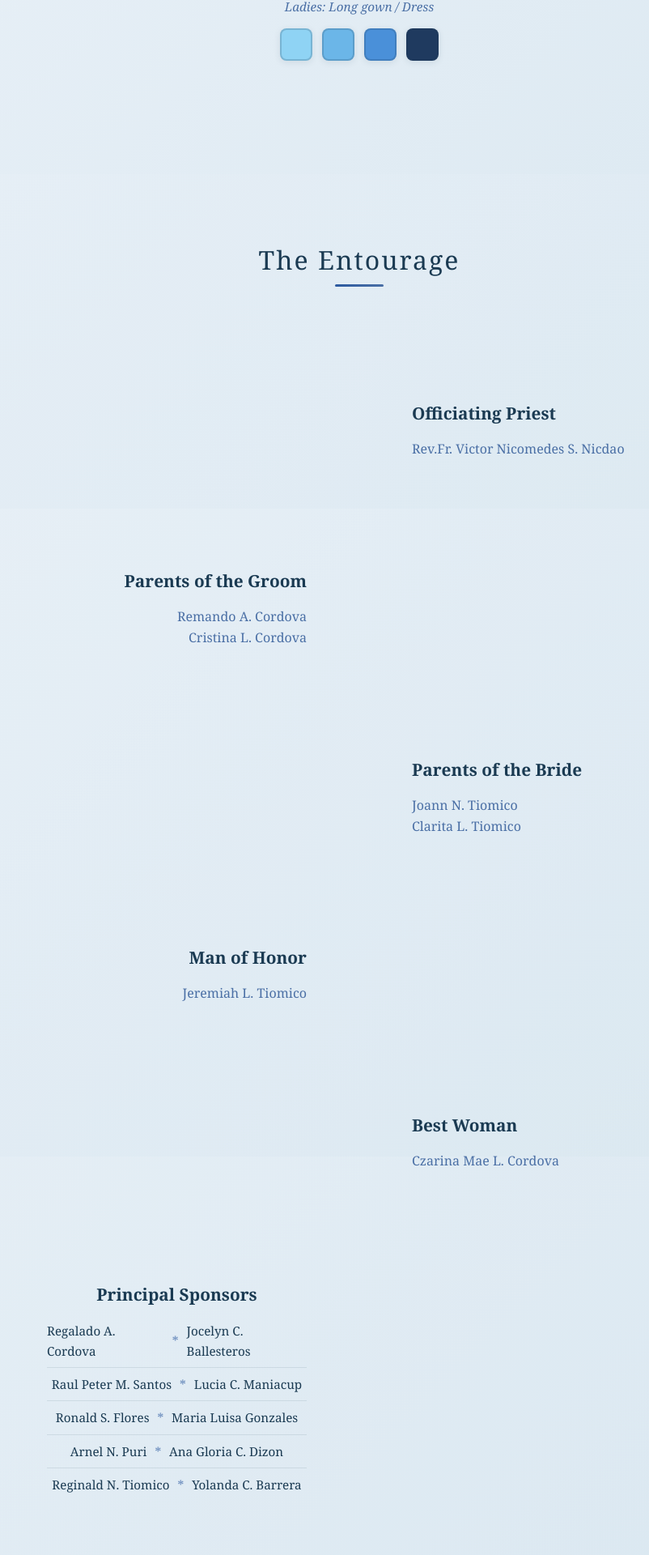
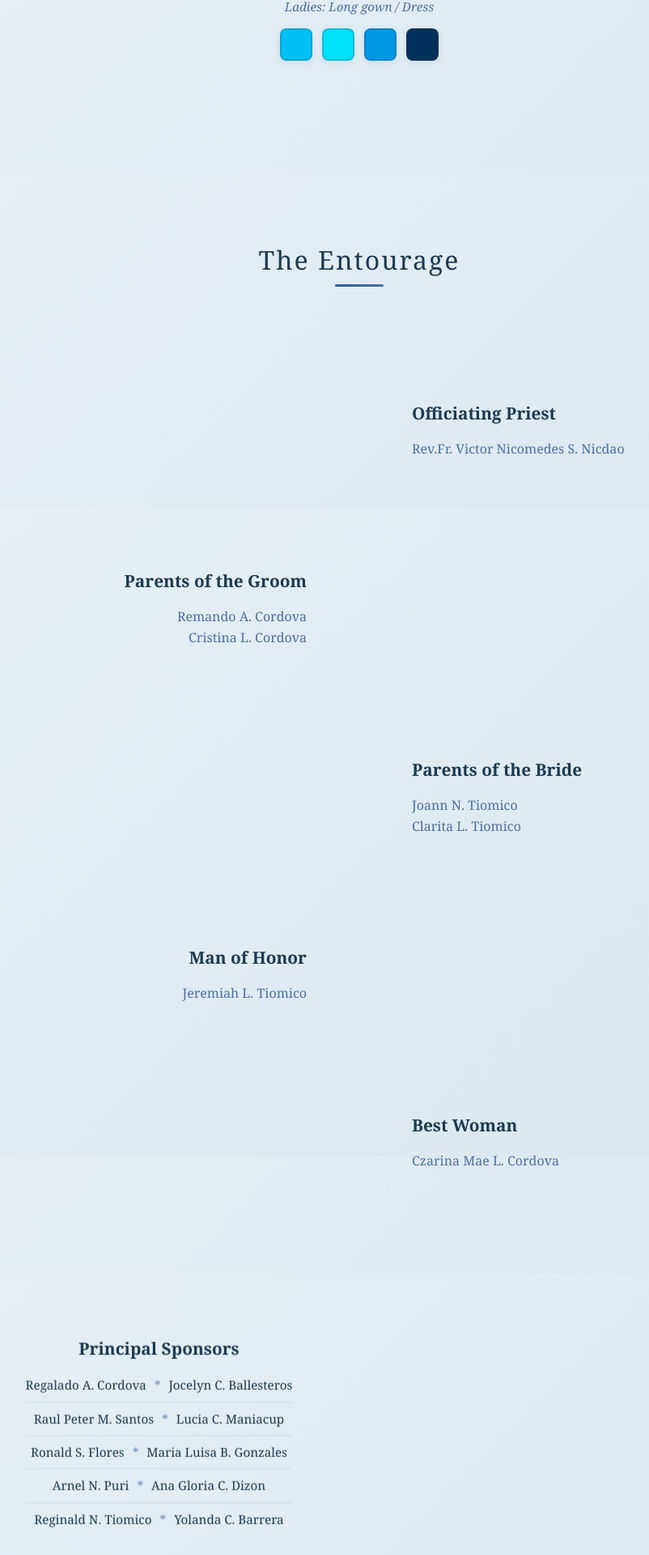
Before and after one commit to joparungaostudent-cell/raeandclaireinv, a React (Vite) app: page / in a window 1280 px wide. Shown: the part 2572-4492 px from the top of the page at 81% size, without its empty margins (196-998 px from the left). Built offline with nearby package versions, Linux system fonts and the light colour scheme.

Commit message:
updated8

```diff
--- a/src/App.jsx
+++ b/src/App.jsx
@@ -157,7 +157,7 @@ export default function App() {
             <h3>Reception</h3>
             <p>The Orchidarium Event Center</p>
             <a
-              href="https://maps.google.com/maps/search/The+Orchids+Garden+CSFP"
+              href="https://maps.app.goo.gl/gr9fPyT4UNahxjd48"
               target="_blank"
               className="button"
             >
@@ -190,8 +190,9 @@ export default function App() {
 
                <div className="color-swatches">
               <div className="color-swatch" style={{backgroundColor: '#0041c0'}} title="Royal"></div>
+
               <div className="color-swatch" style={{backgroundColor: '#0b1aa3'}} title="Indigo"></div>
-              <div className="color-swatch" style={{backgroundColor: '#00315b'}} title="Navy"></div>
+              <div className="color-swatch" style={{backgroundColor: '#002d83'}} title="Sapphire"></div>
               <div className="color-swatch" style={{backgroundColor: '#1a1965'}} title="Berry"></div>
             </div>
               </div>
@@ -219,10 +220,10 @@ export default function App() {
             </div> <br></br>
                 <span className="dress-label">Ladies: Long gown / Dress</span>
                 <div className="color-swatches">
-              <div className="color-swatch" style={{backgroundColor: '#8FD3F4'}} title="Sky Navy"></div>
-              <div className="color-swatch" style={{backgroundColor: '#6BB6E8'}} title="Light Navy"></div>
-              <div className="color-swatch" style={{backgroundColor: '#4A90D9'}} title="Medium Navy"></div>
-              <div className="color-swatch" style={{backgroundColor: '#1F3A5F'}} title="Dark Navy"></div>
+              <div className="color-swatch" style={{backgroundColor: '#00bff5'}} title="Sky"></div>
+              <div className="color-swatch" style={{backgroundColor: '#00e0fa'}} title="Aqua"></div>
+              <div className="color-swatch" style={{backgroundColor: '#0097e3'}} title="Ocean"></div>
+              <div className="color-swatch" style={{backgroundColor: '#00315b'}} title="Navy"></div>
             </div>
               </div>
             </div>
@@ -316,18 +317,18 @@ export default function App() {
 
         </div>
         {/* Centered Principal Sponsors block */}
-                  <div className="timeline-item center reveal" style={{ width: '100%', textAlign: 'center', margin: '32px 0' }}>
+
+      </section>
+        <div className="timeline-item center reveal" style={{ width: '100%', textAlign: 'center', margin: '32px 0' }}>
                     <h3 className="timeline-title">Principal Sponsors</h3>
                     <div className="sponsors-list" style={{ display: 'inline-block', textAlign: 'left', fontSize: '1.1rem', margin: '0 auto' }}>
                       <div className="sponsor-pair"><span className="sponsor-name">Regalado A. Cordova</span> <span className="sponsor-divider">*</span> <span className="sponsor-name">Jocelyn C. Ballesteros</span></div>
                       <div className="sponsor-pair"><span className="sponsor-name">Raul Peter M. Santos</span> <span className="sponsor-divider">*</span> <span className="sponsor-name">Lucia C. Maniacup</span></div>
-                      <div className="sponsor-pair"><span className="sponsor-name">Ronald S. Flores</span> <span className="sponsor-divider">*</span> <span className="sponsor-name">Maria Luisa Gonzales</span></div>
+                      <div className="sponsor-pair"><span className="sponsor-name">Ronald S. Flores</span> <span className="sponsor-divider">*</span> <span className="sponsor-name">Maria Luisa B. Gonzales</span></div>
                       <div className="sponsor-pair"><span className="sponsor-name">Arnel N. Puri</span> <span className="sponsor-divider">*</span> <span className="sponsor-name">Ana Gloria C. Dizon</span></div>
                       <div className="sponsor-pair"><span className="sponsor-name">Reginald N. Tiomico</span> <span className="sponsor-divider">*</span> <span className="sponsor-name">Yolanda C. Barrera</span></div>
                     </div>
                   </div>
-      </section>
-
       <section className="reveal" id="rsvp">
         <h2>RSVP</h2>
         <div className="rsvp-details-block">
```
